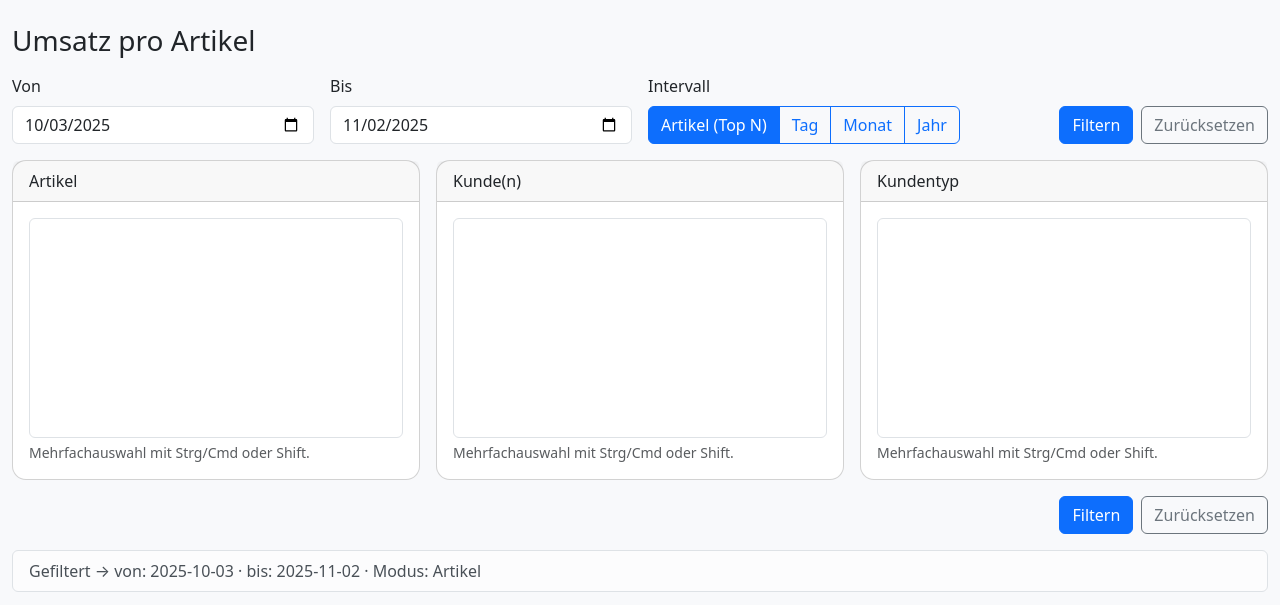
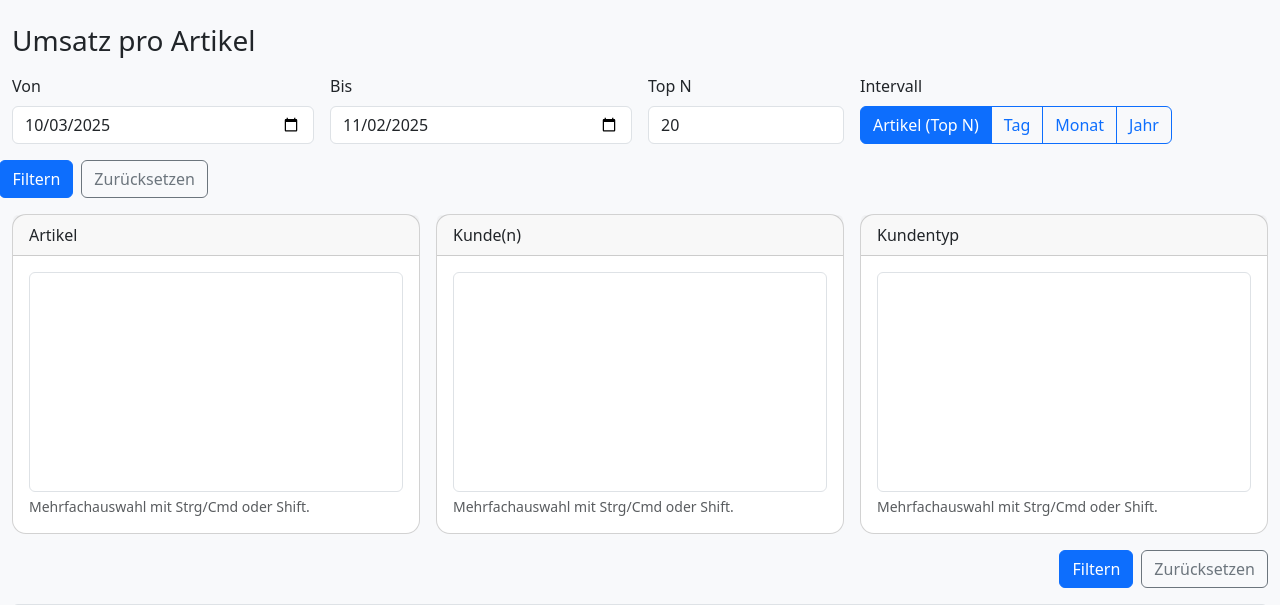
Before and after one commit to KaterynaSavelieva/newshop, a Flask app: page /reports/articles in a window 1280 px wide. Shown: the part 57-662 px from the top of the page. Run offline with Flask 3, Linux system fonts and the light colour scheme; the visitor is signed in with stand-in values (Sample User, id 1); data that the repository does not hold is empty.

Commit message:
top atricles

```diff
--- a/python/templates/reports_articles.html
+++ b/python/templates/reports_articles.html
@@ -37,6 +37,10 @@
         <div class="col-md-3">
             <label class="form-label">Bis</label>
             <input class="form-control" type="date" name="bis" value="{{ bis }}">
+        </div>
+        <div class="col-md-2">
+            <label class="form-label">Top N</label>
+            <input class="form-control" type="number" name="top" min="5" max="100" value="{{ top_n }}">
         </div>
 
         <div class="col-md-4">
```
